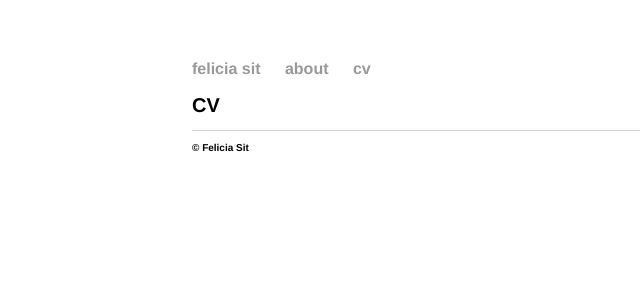
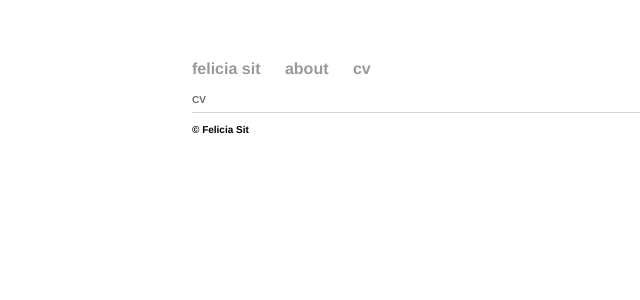
Before and after one commit to feliciasit/feliciasit.github.io, a Jekyll site: the page built from cv/index.html, in a window 1280 px wide. Shown: the top 300 px of the page, without its empty margins (0-640 px from the left). Built offline with Jekyll 4.4.1, drawn with Linux system fonts in a browser that asks for light colours.

Commit message:
Update main.css

```diff
--- a/css/main.css
+++ b/css/main.css
@@ -2,35 +2,51 @@
     margin: 60px auto;
     width: 70%;
 }
+
 nav ul, footer ul {
     font-family:'Helvetica', 'Arial', 'Sans-Serif';
     padding: 0px;
     list-style: none;
 }
+
 nav ul li, footer ul li {
     display: inline;
     margin-right: 20px;
 }
+
 a {
     text-decoration: none;
     color: #999;
 }
+
 a:hover {
     text-decoration: underline;
 }
+
 h1 {
-    font-size: 20px;
+    font-size: 10px;
     font-family:'Helvetica', 'Arial', 'Sans-Serif';
+    color: #6d6d6d
 }
+
+h2 {
+    font-size: 10px;
+    font-family:'Helvetica', 'Arial', 'Sans-Serif';
+    color: #6d6d6d
+}
+
+
 p {
     font-size: 10px;
     color: #333;
 }
+
 footer {
     border-top: 1px solid #d5d5d5;
     font-size: 10px;
     font-family:'Helvetica', 'Arial', 'Sans-Serif';
 }
+
 
 ul.posts {
     margin: 20px auto 40px;
```
